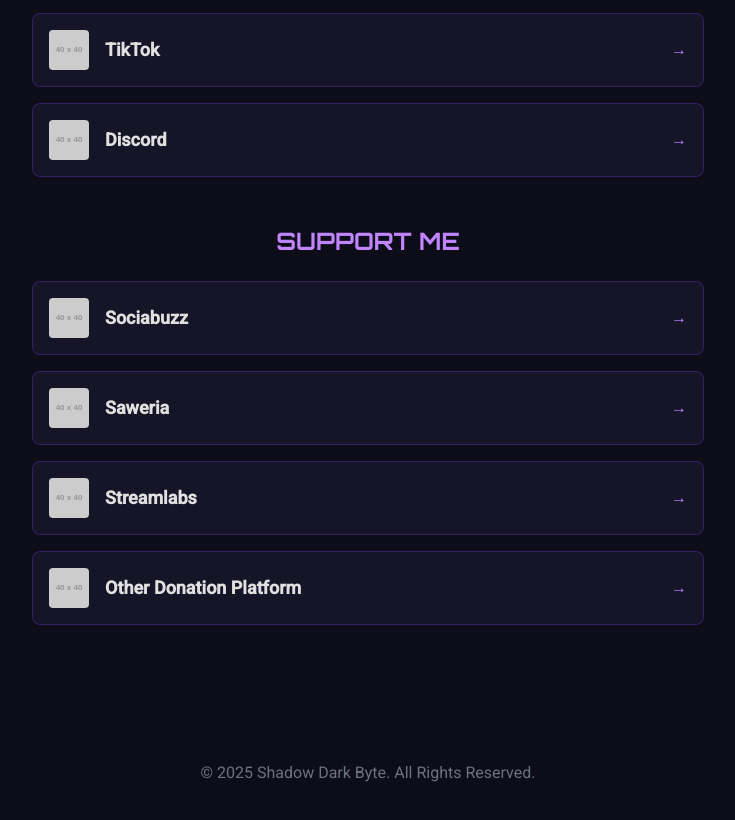
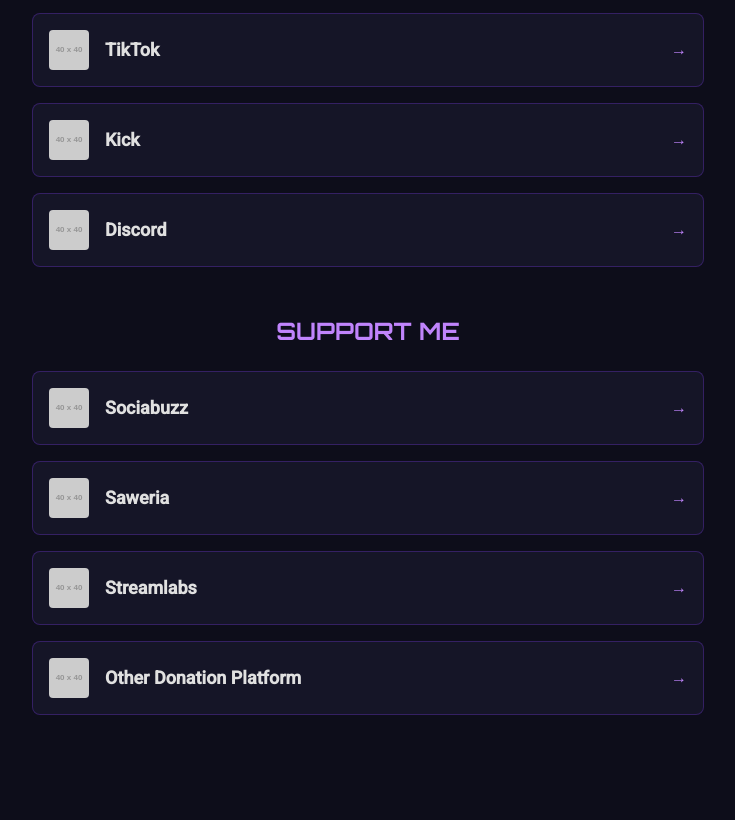
Before and after one commit to kalipoh/ShadowDarkByte, a plain HTML site: page index.html in a window 1280 px wide. Shown: the part 885-1705 px from the top of the page, without its empty margins (272-1007 px from the left). Drawn offline with nearby package versions, Linux system fonts and the light colour scheme; placeholder pictures from the web are drawn by us; animation ran at ten frames a second.

Commit message:
index.html

```diff
--- a/index.html
+++ b/index.html
@@ -107,6 +107,11 @@
                 <a href="https://www.tiktok.com/@shadowdarkbyte" target="_blank" class="link-card flex items-center p-4 rounded-lg">
                     <img src="https://placehold.co/40x40/000000/FFFFFF?text=TT" class="w-10 h-10 rounded" alt="TikTok Icon">
                     <span class="font-bold text-lg ml-4 flex-grow">TikTok</span>
+                    <span class="text-purple-400 font-bold">→</span>
+                </a>
+                <a href="https://kick.com/shadowdarkbyte" target="_blank" class="link-card flex items-center p-4 rounded-lg">
+                    <img src="https://placehold.co/40x40/52FF00/FFFFFF?text=TT" class="w-10 h-10 rounded" alt="Kick Icon">
+                    <span class="font-bold text-lg ml-4 flex-grow">Kick</span>
                     <span class="text-purple-400 font-bold">→</span>
                 </a>
                 <a href="#" target="_blank" class="link-card flex items-center p-4 rounded-lg">
```
